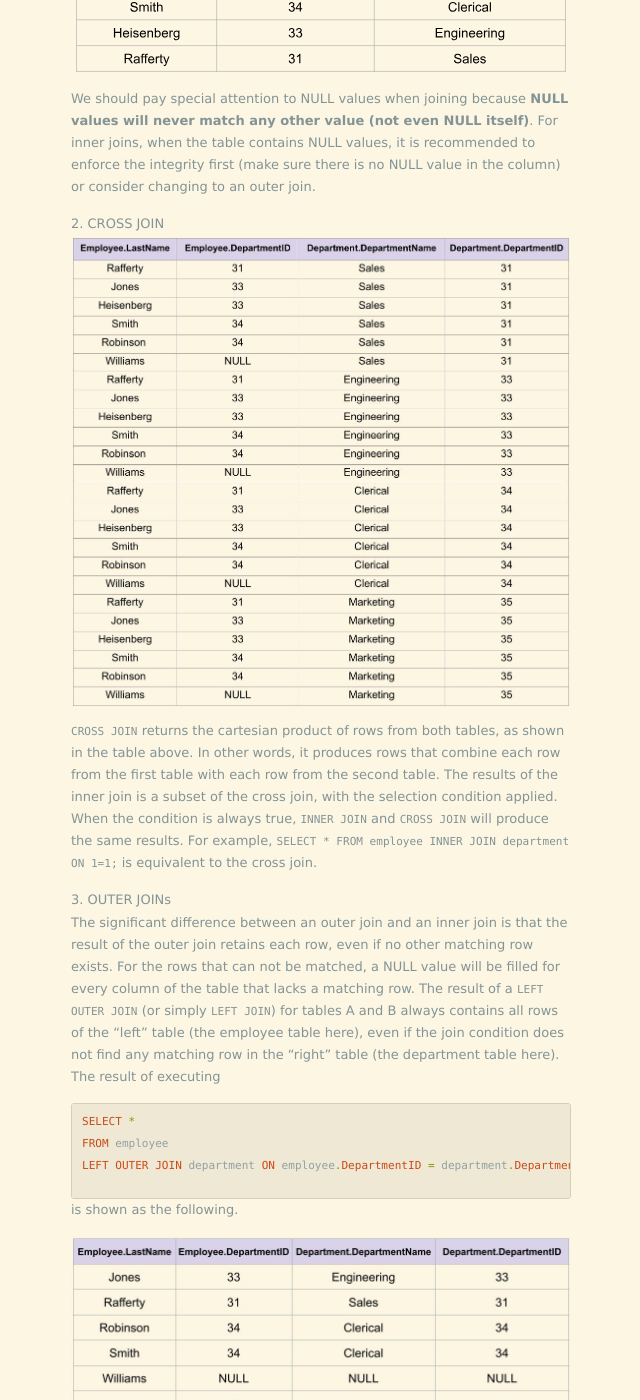
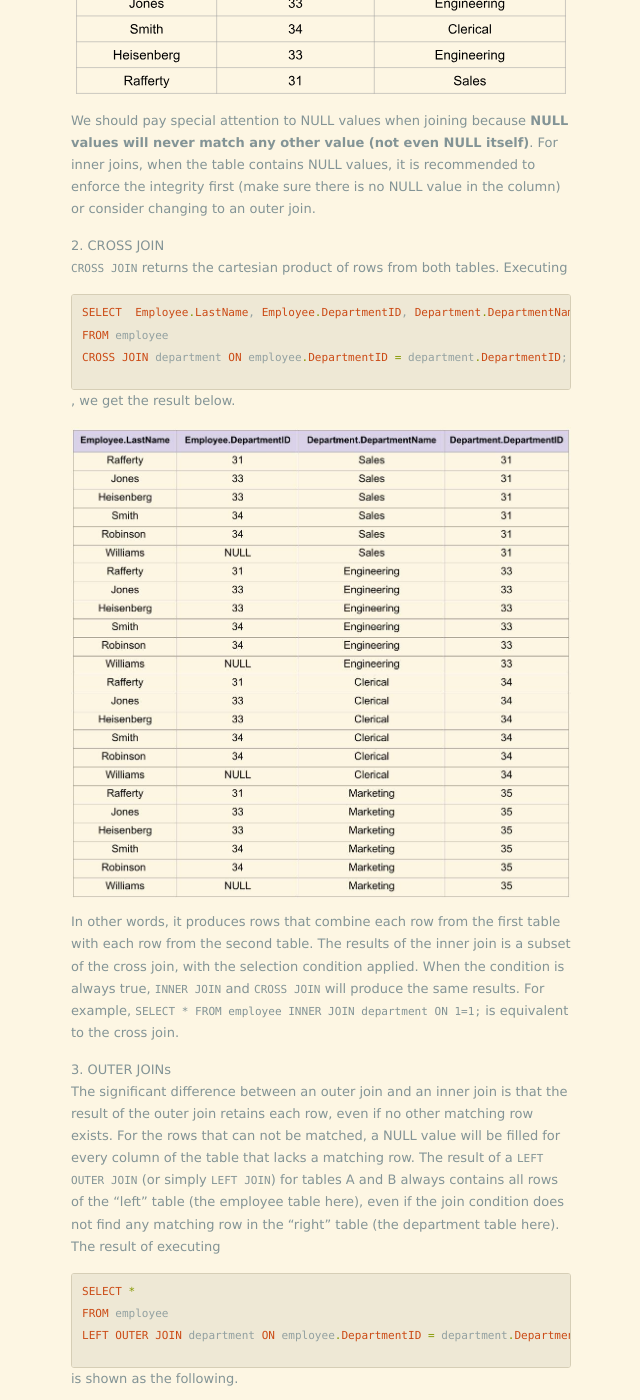
Before and after one commit to peiwangdb/peiwangdb.github.io, a Jekyll site: the page built from _posts/2021-06-14-join-1.markdown, in a window 1280 px wide and 1400 px high, scrolled down 2143 px. Shown: the whole window, without its empty margins (319-959 px from the left). Built offline with Jekyll 4.4.1, drawn with Linux system fonts in a browser that asks for light colours; nearby versions of some CDN libraries; some of the changed text lies outside the part shown.

Commit message:
address M comments and delete a default post file

````diff
--- a/_posts/2021-06-14-join-1.markdown
+++ b/_posts/2021-06-14-join-1.markdown
@@ -45,7 +45,7 @@
 
 #### 1. INNER JOIN
 
-```INNER JOIN``` is probably the most commonly used one. It matches two tables based on the column values.
+```INNER JOIN``` is probably the most commonly used one. It matches two tables based on the column values, and only includes rows where the match condition satisfies.
 Executing
 {% highlight ruby %}
 SELECT  Employee.LastName, Employee.DepartmentID, Department.DepartmentName
@@ -60,9 +60,17 @@
 
 #### 2. CROSS JOIN
 
+```CROSS JOIN``` returns the cartesian product of rows from both tables.
+Executing
+{% highlight ruby %}
+SELECT  Employee.LastName, Employee.DepartmentID, Department.DepartmentName
+FROM employee
+CROSS JOIN department ON employee.DepartmentID = department.DepartmentID;
+{% endhighlight %}, we get the result below.
+
 <img src="/images/join/join-4.jpg" class="left" width="100%" height="100%" />
 
-```CROSS JOIN``` returns the cartesian product of rows from both tables, as shown in the table above. In other words, it produces rows that combine each row from the first table with each row from the second table. The results of the inner join is a subset of the cross join, with the selection condition applied. When the condition is always true, ```INNER JOIN``` and ```CROSS JOIN``` will produce the same results. For example, ```SELECT * FROM employee INNER JOIN department ON 1=1;``` is equivalent to the cross join.
+In other words, it produces rows that combine each row from the first table with each row from the second table. The results of the inner join is a subset of the cross join, with the selection condition applied. When the condition is always true, ```INNER JOIN``` and ```CROSS JOIN``` will produce the same results. For example, ```SELECT * FROM employee INNER JOIN department ON 1=1;``` is equivalent to the cross join.
 
 
 #### 3. OUTER JOINs
@@ -137,7 +145,7 @@
 #### 2. SEMI JOIN and ANTI [SEMI] JOIN
 
 Semi join, just like anti join and division, is one of a few operators in relational algebra that does not have representation in standard SQL language (U-SQL supports ```SEMIJOIN``` operator [9]).
-A semi join is the set of tuples in one table that match the join keys of the second. Unlike inner and outer joins, a semi join cannot multiply the rows in the table: a tuple is either included or not included. A semi left join expresses the following behavior.
+A semi join is the set of tuples in one table that match the join keys of the second. Unlike inner and outer joins, a semi join only returns the rows from one table instead of a joined-row with columns from both tables, i.e. a tuple is either included or not included. A semi left join expresses the following behavior.
 {% highlight ruby %}
 select t.*
 from t
````
Also changed, not shown: _posts/2013-06-05-welcome-to-jekyll.markdown (deleted, +0 -24 lines).
